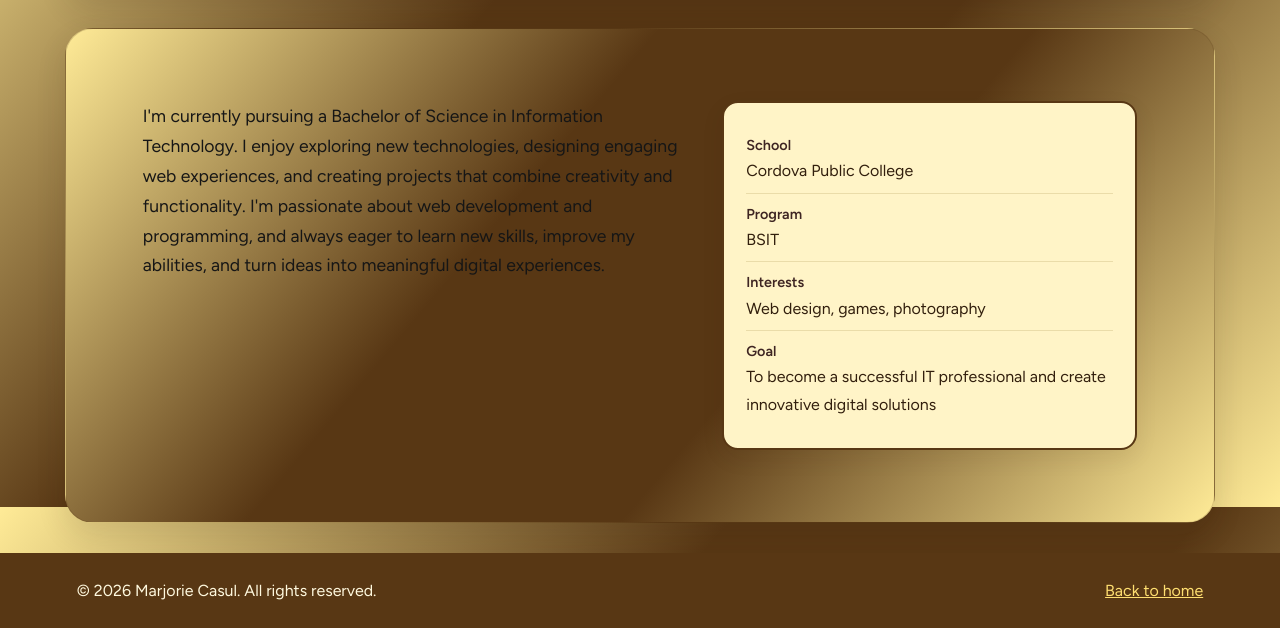
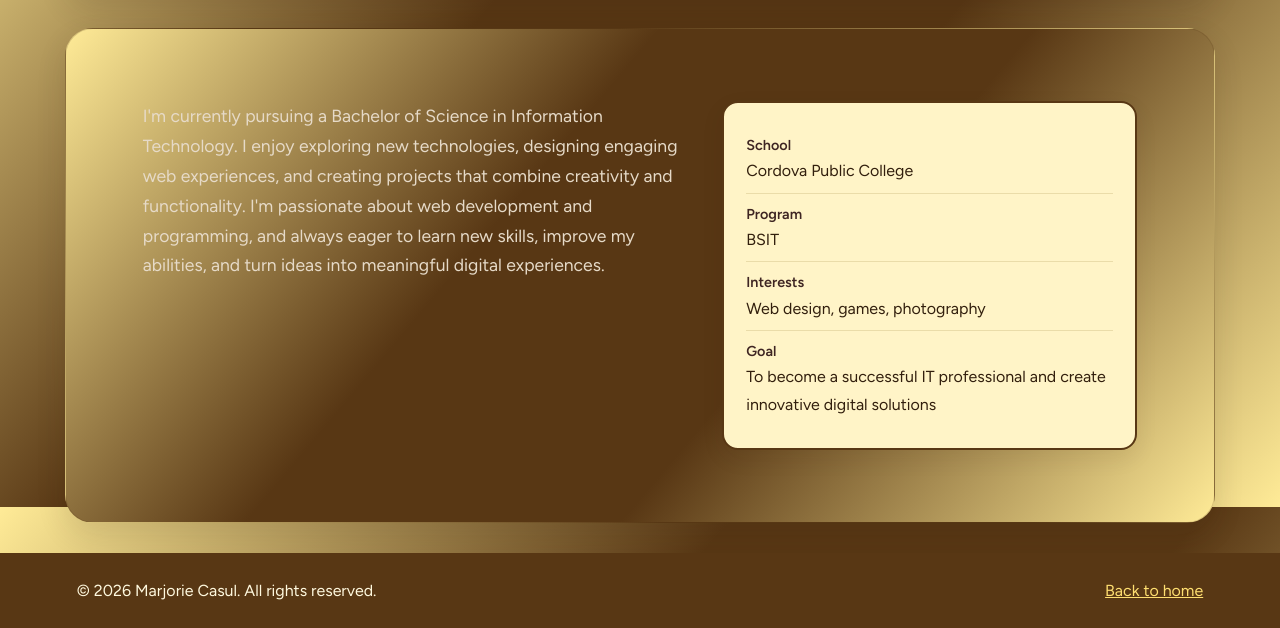
Before and after one commit to marjcasul16-ux/portfolio-itc, a plain HTML site: page about.html in a window 1280 px wide. Shown: the part 293-921 px from the top of the page. Drawn offline with nearby package versions, Linux system fonts and the light colour scheme.

Commit message:
Change paragraph color in about-grid section

```diff
--- a/style.css
+++ b/style.css
@@ -101,7 +101,7 @@ a:focus-visible, .btn:focus-visible, .form input:focus-visible, .form textarea:f
 .section > * { max-width: 1050px; margin-left: auto; margin-right: auto; }
 .section h2 { font-size: clamp(2rem, 5vw, 3rem); margin-bottom: 28px; color: #E6DAC8; }
 .about-grid { display: grid; grid-template-columns: 1.3fr 1fr; gap: 40px; }
-.about-grid p { max-width: 60ch; font-size: 1.1rem; color: #161616  }
+.about-grid p { max-width: 60ch; font-size: 1.1rem; color: #E6DAC8; }
 .facts {
   list-style: none; background:#fff4c7; border: 2px solid var(--primary);
   border-radius: var(--radius); padding: 22px; box-shadow: 0 8px 22px rgba(50, 31, 13, .08);
```
